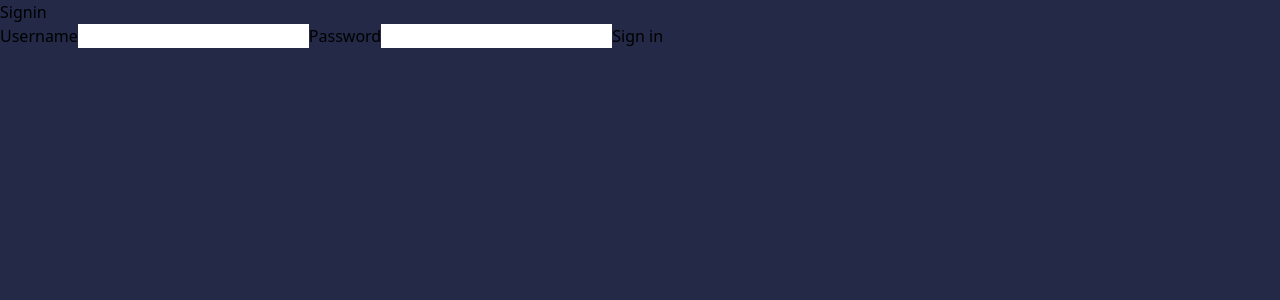
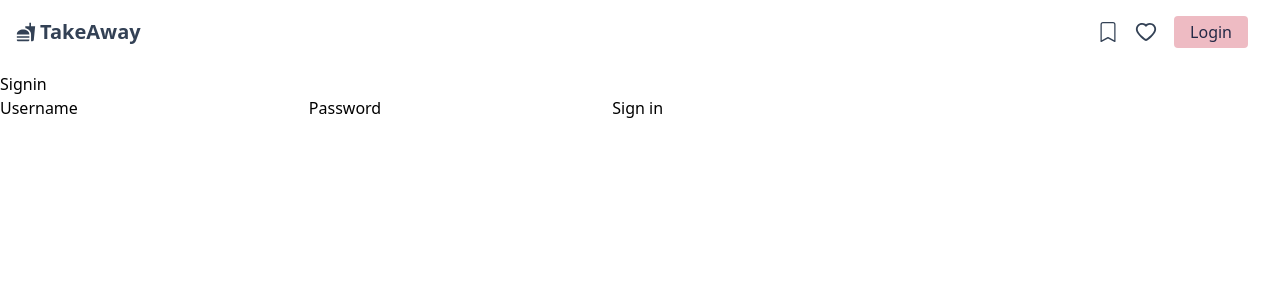
Before and after one commit to parthpandyappp/takeaway, a React (Create React App) app: page /login in a window 1280 px wide. Shown: the top 300 px of the page. Built offline with nearby package versions, Linux system fonts and the light colour scheme; no server answers.

Commit message:
[Feat]: Nav, search <designs>

```diff
--- a/package.json
+++ b/package.json
@@ -11,6 +11,7 @@
     "postcss": "^8.4.19",
     "react": "^18.2.0",
     "react-dom": "^18.2.0",
+    "react-icons": "^4.6.0",
     "react-router-dom": "^6.4.3",
     "react-scripts": "5.0.1",
     "tailwindcss": "^3.2.4",
--- a/src/App.jsx
+++ b/src/App.jsx
@@ -1,8 +1,11 @@
 import { Routes } from "./routes";
+import { Nav } from "./components";
+
 import "./index.css";
 function App() {
   return (
     <div className="bg-background min-h-screen">
+      <Nav />
       <Routes />
     </div>
   );
--- a/src/components/MapContainer.jsx
+++ b/src/components/MapContainer.jsx
@@ -5,7 +5,6 @@ const MapContainer = () => {
   const { state } = useRestaurantManager();
   return (
     <div>
-      <h1>MapContainer</h1>
       {state.restaurants &&
         state.restaurants.map((restaurant) => (
           <MapCard restaurant={restaurant} />
--- /dev/null
+++ b/src/components/Nav.jsx
@@ -0,0 +1,23 @@
+import { BsBookmark } from "react-icons/bs";
+import { MdFastfood } from "react-icons/md";
+import { AiOutlineHeart } from "react-icons/ai";
+
+const Nav = () => {
+  return (
+    <nav className="relative flex items-center bg-background justify-between p-4 mb-2">
+      <h1 className="flex items-center gap-1 text-xl cursor-pointer text-headline font-bold">
+        <MdFastfood />
+        TakeAway
+      </h1>
+      <div className="md:flex items-center mr-4 gap-4">
+        <BsBookmark className="text-xl text-headline cursor-pointer" />
+        <AiOutlineHeart className="text-2xl text-headline cursor-pointer" />
+        <button className="bg-button text-buttontxt px-4 py-1 rounded">
+          Login
+        </button>
+      </div>
+    </nav>
+  );
+};
+
+export { Nav };
--- a/src/components/Search.jsx
+++ b/src/components/Search.jsx
@@ -40,33 +40,45 @@ const Search = () => {
 
   return (
     <Fragment>
-      <div className="flex gap-2">
+      <div className="flex gap-2 justify-center items-center mt-7">
+        <div className="flex flex-col gap-3">
           <input
-          className="rounded"
+            className=" px-3 py-1.5 border-2 border-solid border-para rounded text-base font-normal text-gray-700 focus:outline-none  w-64"
             type="search"
             name="search-restaurant"
             onChange={(e) => handleChange(e)}
             value={state.restaurant_name}
             autocomplete="off"
           />
+          {suggestions &&
+            suggestions.map((suggestion) => (
+              <p
+                className="shadow px-1 py-1 text-left w-64 text-sm text-headline cursor-pointer"
+                onClick={() =>
+                  dispatch({ type: "SET_NAME", payload: suggestion })
+                }
+              >
+                {suggestion}
+              </p>
+            ))}
+        </div>
+
         <button
-          className="bg-button text-buttontxt px-4 py-1 rounded"
-          onClick={() =>
-            dispatch({ type: "ADD_RESTAURANT", payload: state.restaurant_name })
-          }
+          className="bg-button text-buttontxt px-4 py-1.5 rounded self-baseline"
+          onClick={() => {
+            dispatch({
+              type: "ADD_RESTAURANT",
+              payload: state.restaurant_name,
+            });
+            dispatch({ type: "SET_NAME", payload: "" });
+            setSuggestions([]);
+          }}
         >
           Add
         </button>
       </div>
 
-      {suggestions &&
-        suggestions.map((suggestion) => (
-          <p
-            onClick={() => dispatch({ type: "SET_NAME", payload: suggestion })}
-          >
-            {suggestion}
-          </p>
-        ))}
+      <div className="flex gap-2 justify-center mt-2"></div>
     </Fragment>
   );
 };
--- a/src/components/index.js
+++ b/src/components/index.js
@@ -1,3 +1,4 @@
+export { Nav } from "./Nav";
 export { Search } from "./Search";
 export { MapCard } from "./MapCard"
 export { BookMarks } from "./Bookmarks";
--- a/src/pages/Home.jsx
+++ b/src/pages/Home.jsx
@@ -2,9 +2,7 @@ import { MapContainer, Search } from "../components";
 
 const Home = () => {
   return (
-    <div>
-      <h1>Home</h1>
-      <h3>Searchbar</h3>
+    <div className="flex flex-col justify-center">
       <Search />
       <MapContainer />
     </div>
--- a/tailwind.config.js
+++ b/tailwind.config.js
@@ -8,9 +8,9 @@ module.exports = {
       transparent: 'transparent',
       current: 'currentColor',
       'white': '#ffffff',
-      'background': '#232946',
+      'background': '#ffffff',
       'button': '#eebbc3',
-      'headline': '#fffffe',
+      'headline': '#334155',
       'buttontxt': '#232946',
       'para': '#b8c1ec',
     },
```
Also changed, not shown: 1 other file (tests, documents, lock files or other folders). Lines whose indentation alone changed are shown as unchanged.
